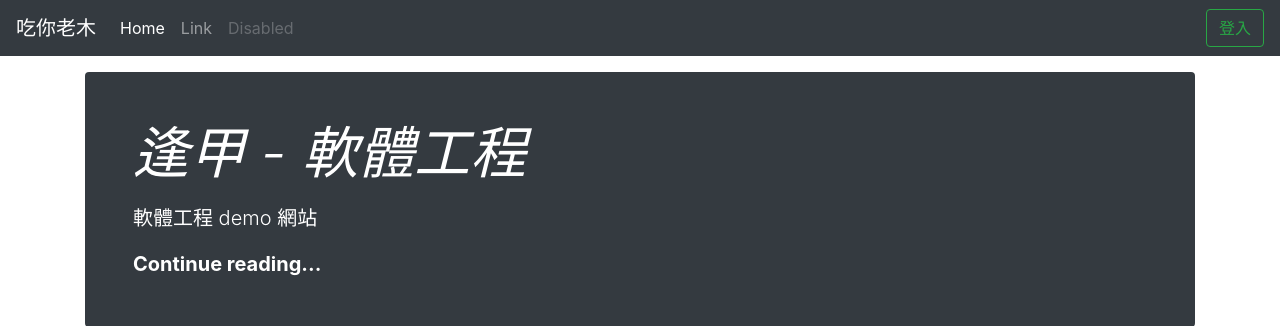
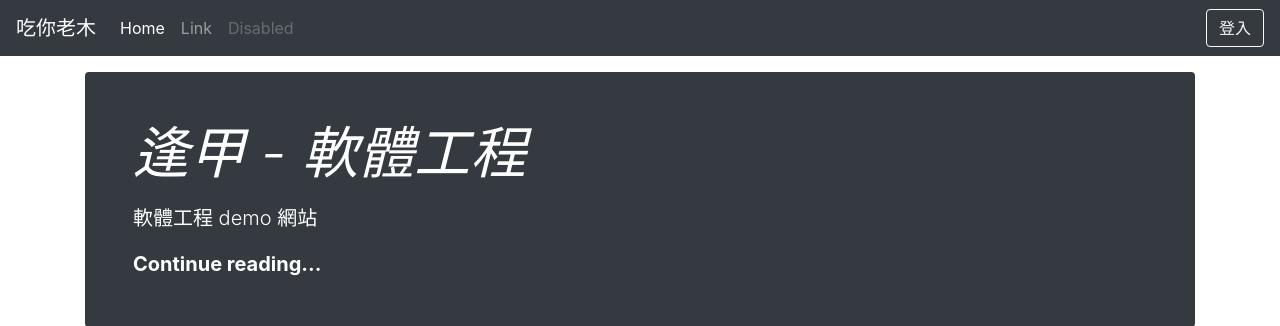
Before and after one commit to D0683497/flask-demo, a Flask app: page / in a window 1280 px wide. Shown: the top 326 px of the page. Run offline with Flask 2, Linux system fonts and the light colour scheme; some libraries are stand-ins or nearby versions.

Commit message:
修改按鈕顏色

```diff
--- a/templates/layout.html
+++ b/templates/layout.html
@@ -41,7 +41,7 @@
                     <a class="nav-link disabled" href="#">Disabled</a>
                 </li>
             </ul>
-            <a class="btn btn-outline-success my-2 my-sm-0" href="{{ url_for('login') }}">登入</a>
+            <a class="btn btn-outline-light my-2 my-sm-0" href="{{ url_for('login') }}">登入</a>
         </div>
     </nav>
     {% endblock %}
```
